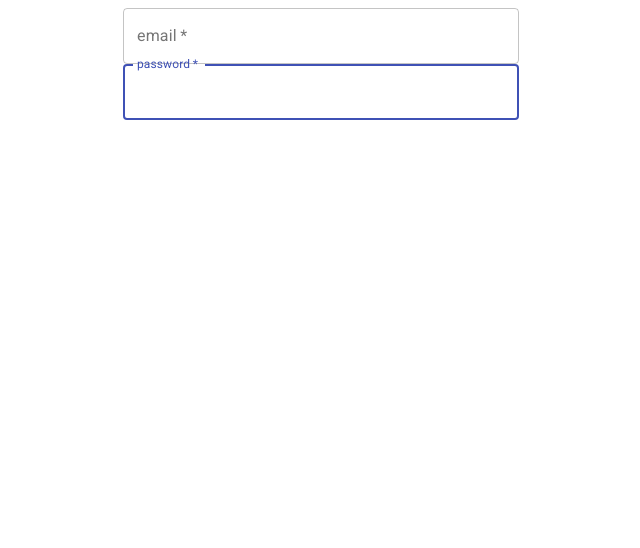
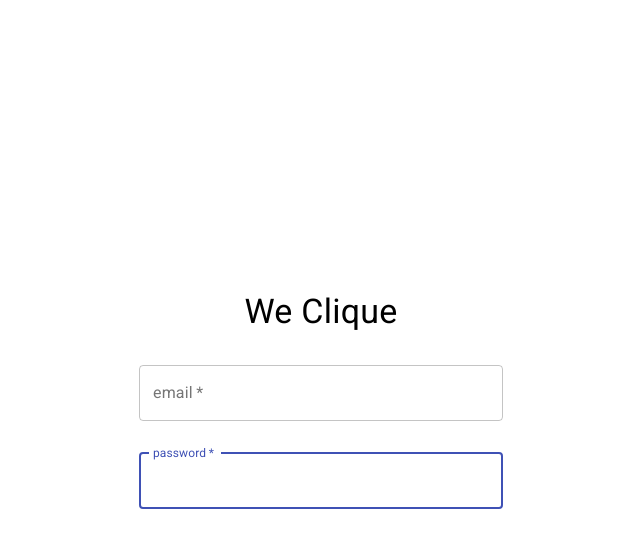
Before and after one commit to mattmayo/we-clique-web, a Next.js app: page / in a window 1280 px wide. Shown: the top 548 px of the page, without its empty margins (319-959 px from the left). Built offline with nearby package versions, Linux system fonts and the light colour scheme.

Commit message:
Fix styles

```diff
--- a/package.json
+++ b/package.json
@@ -9,6 +9,7 @@
   },
   "dependencies": {
     "@material-ui/core": "^4.3.3",
+    "@material-ui/styles": "^4.3.3",
     "next": "9.0.5",
     "react": "16.9.0",
     "react-dom": "16.9.0"
--- a/pages/index.js
+++ b/pages/index.js
@@ -2,8 +2,26 @@
 import Head from "next/head";
 import Container from "@material-ui/core/Container";
 import TextField from "@material-ui/core/TextField";
+import Typography from "@material-ui/core/Typography";
+import { makeStyles } from "@material-ui/styles";
 
-const Home = () => (
+const useStyles = makeStyles({
+  container: {
+    display: "flex",
+    flexDirection: "column",
+    position: "fixed",
+    top: "50%",
+    left: "50%",
+    transform: "translate(-50%, -50%)"
+  },
+  containerChild: {
+    margin: "16px"
+  }
+});
+
+const Home = () => {
+  const classes = useStyles();
+  return (
     <div>
       <Head>
         <title>Home</title>
@@ -12,32 +30,32 @@
           href="https://fonts.googleapis.com/css?family=Roboto:300,400,500,700&display=swap"
         />
       </Head>
-    <Container maxWidth="xs">
-      <div className="container">
+      <Container className={classes.container} maxWidth="xs">
+        <Typography
+          align="center"
+          className={classes.containerChild}
+          variant="h4"
+        >
+          We Clique
+        </Typography>
         <TextField
           autoFocus={true}
+          className={classes.containerChild}
           label="email"
           required={true}
           variant="outlined"
         />
         <TextField
           autoFocus={true}
+          className={classes.containerChild}
           label="password"
           required={true}
           type="password"
           variant="outlined"
         />
-      </div>
       </Container>
-
-    <style jsx>{`
-      .container {
-        display: flex;
-        flex-direction: column;
-        text-align: center;
-      }
-    `}</style>
     </div>
   );
+};
 
 export default Home;
```
Lines whose indentation alone changed are shown as unchanged.
